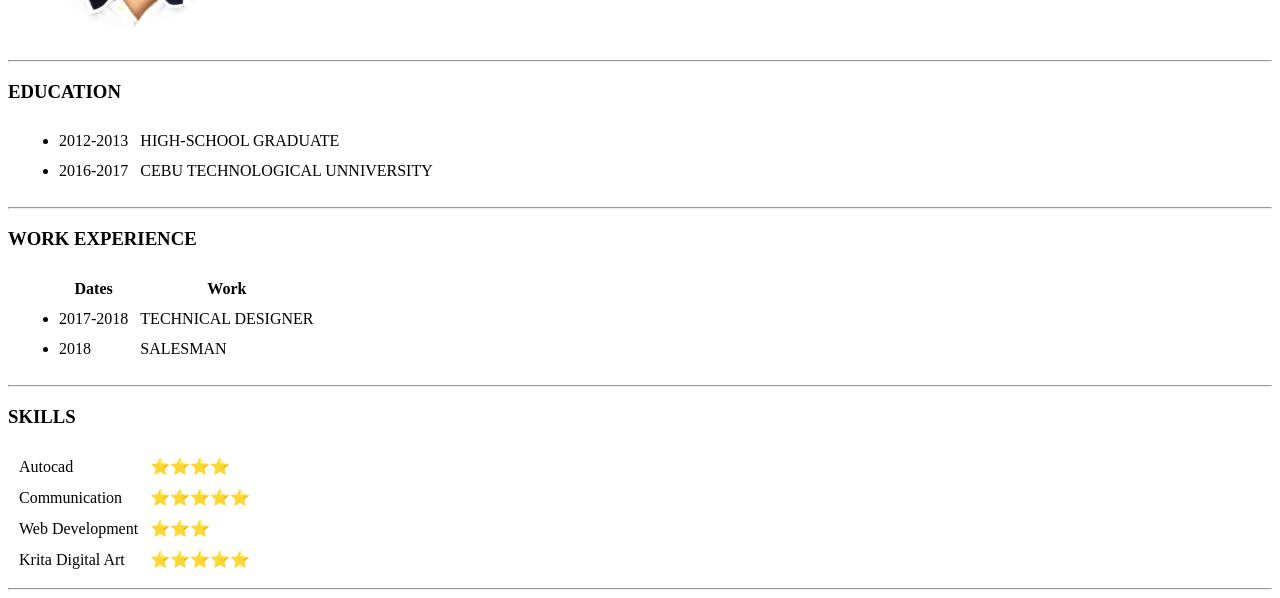
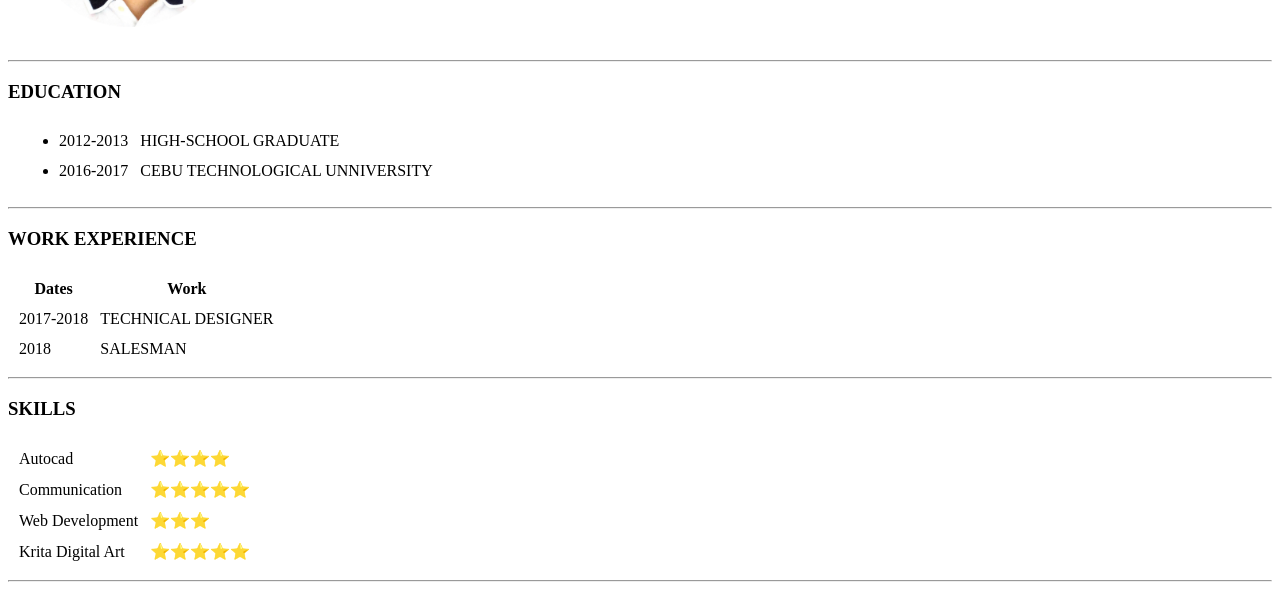
Before and after one commit to mywebsite-nikko/cv, a plain HTML site: page index.html in a window 1280 px wide. Shown: the part 202-800 px from the top of the page. Drawn offline with Linux system fonts and the light colour scheme.

Commit message:
add initial cv

```diff
--- a/index.html
+++ b/index.html
@@ -29,7 +29,6 @@
 </ul>
 <hr>
 <h3>WORK EXPERIENCE</h3>
-<ul>
 <table cellspacing="10">
 <THead>
        <tr>
@@ -39,15 +38,14 @@
 </tfoot>
         </THead>
         <tr>
-            <td><li>2017-2018</li></td>
+            <td>2017-2018</td>
             <td>TECHNICAL DESIGNER</td>
         </tr>
         <tr>
-            <td><li>2018</li></td>
+            <td>2018</td>
             <td>SALESMAN</td>
         </tr>
 </table>
-</ul>
 <hr>
 <h3>SKILLS</h3>
 
```
Lines whose indentation alone changed are shown as unchanged.
